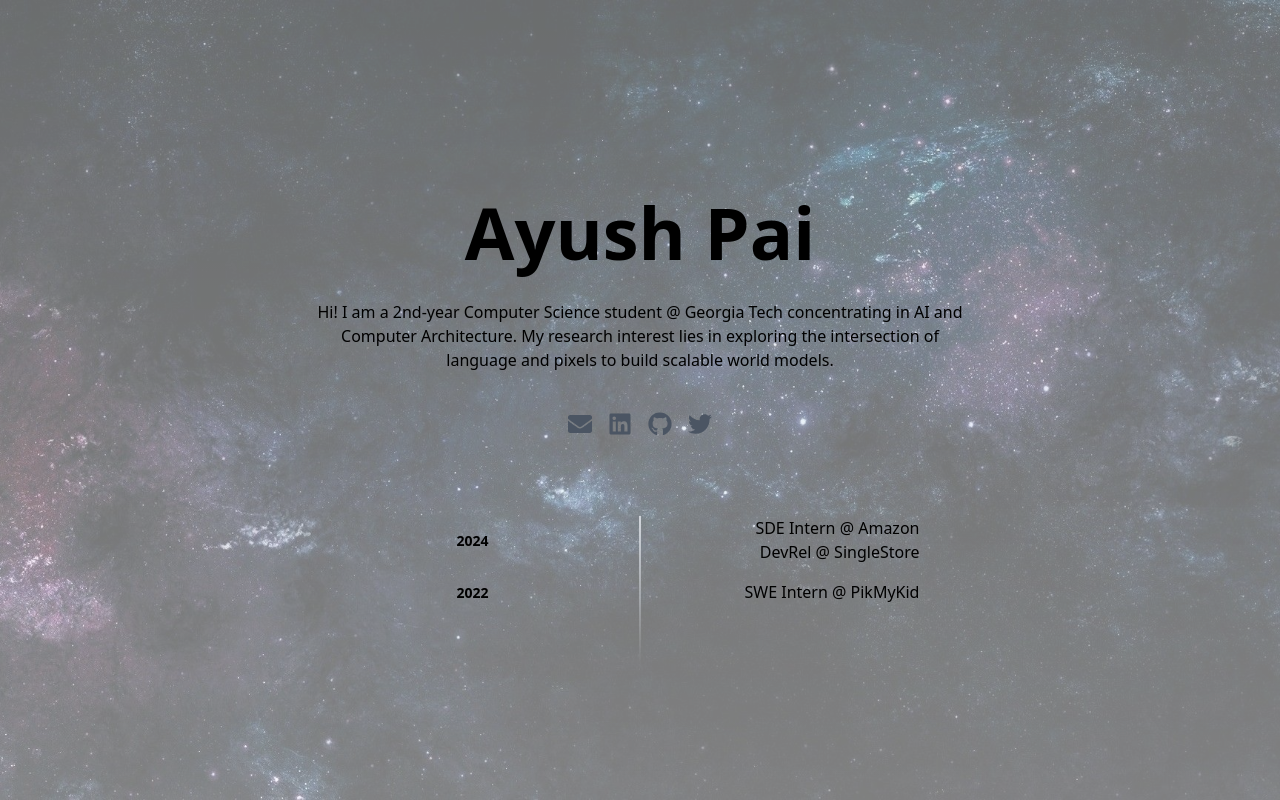
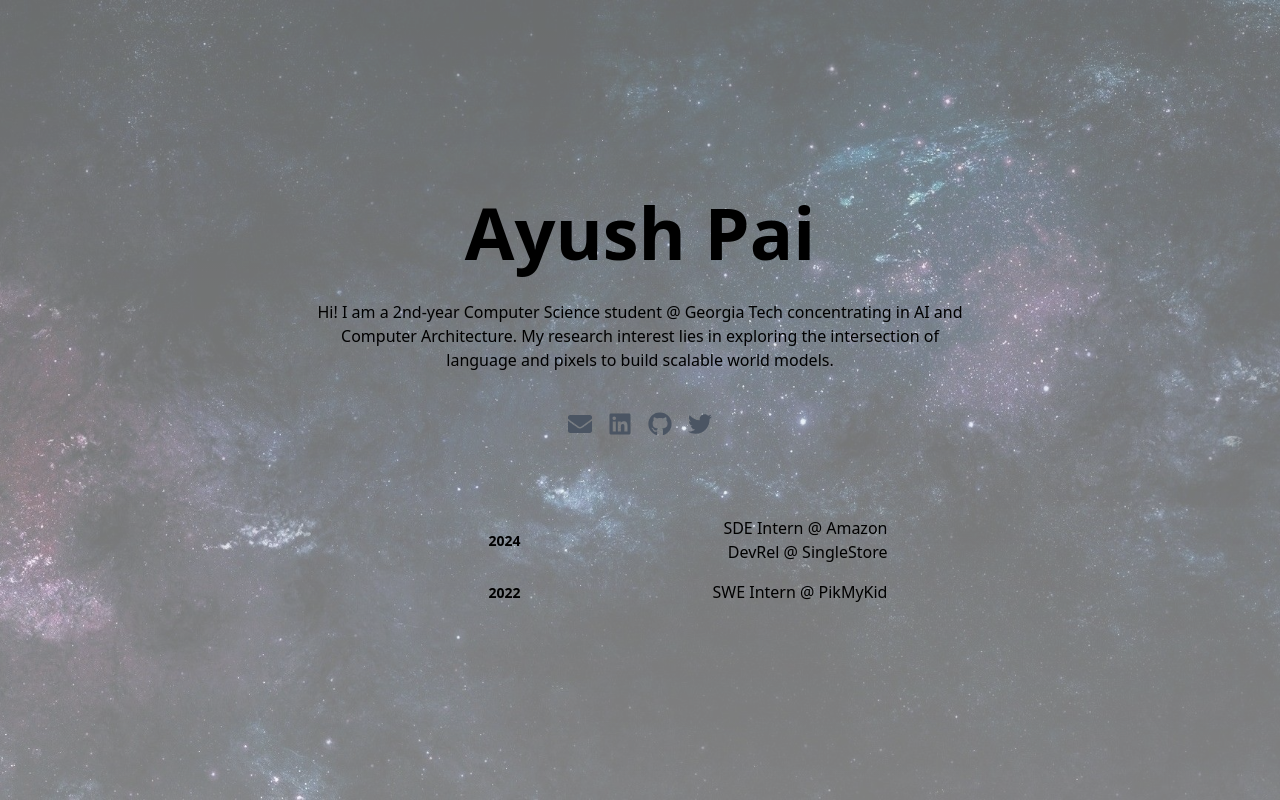
Before and after one commit to ayushpai/ayushpai.github.io, a Next.js app: page / in a window 1280 px wide. Built offline with nearby package versions, Linux system fonts and the light colour scheme.

Commit message:
removed line
dont have time rn

```diff
--- a/src/app/page.tsx
+++ b/src/app/page.tsx
@@ -29,8 +29,6 @@ export default function Home() {
         {/* Work Experience Section */}
         <div className="w-full text-center flex justify-center">
           <div className="relative">
-            {/* Vertical Line */}
-            <div className="absolute left-1/2 transform -translate-x-1/2 h-[170%] w-0.5 bg-gradient-to-b from-gray-300 to-transparent"></div>
 
             {/* Experience Entries */}
             <div className="flex flex-col space-y-4">
@@ -39,7 +37,7 @@ export default function Home() {
                 <div className="w-48 text-right">
                   <span className="text-sm font-black pr-16">2024</span>
                 </div>
-                <div className="flex-1 text-right pl-16">
+                <div className="flex-1 text-right pl-32">
                   <p>SDE Intern @ Amazon</p>
                   <p>DevRel @ SingleStore</p>
                 </div>
@@ -50,7 +48,7 @@ export default function Home() {
                 <div className="w-48 text-right">
                   <span className="text-sm font-black pr-16">2022</span>
                 </div>
-                <div className="flex-1 text-right pl-48">
+                <div className="flex-1 text-right pl-32">
                   <p>SWE Intern @ PikMyKid</p>
                 </div>
               </div>
```
